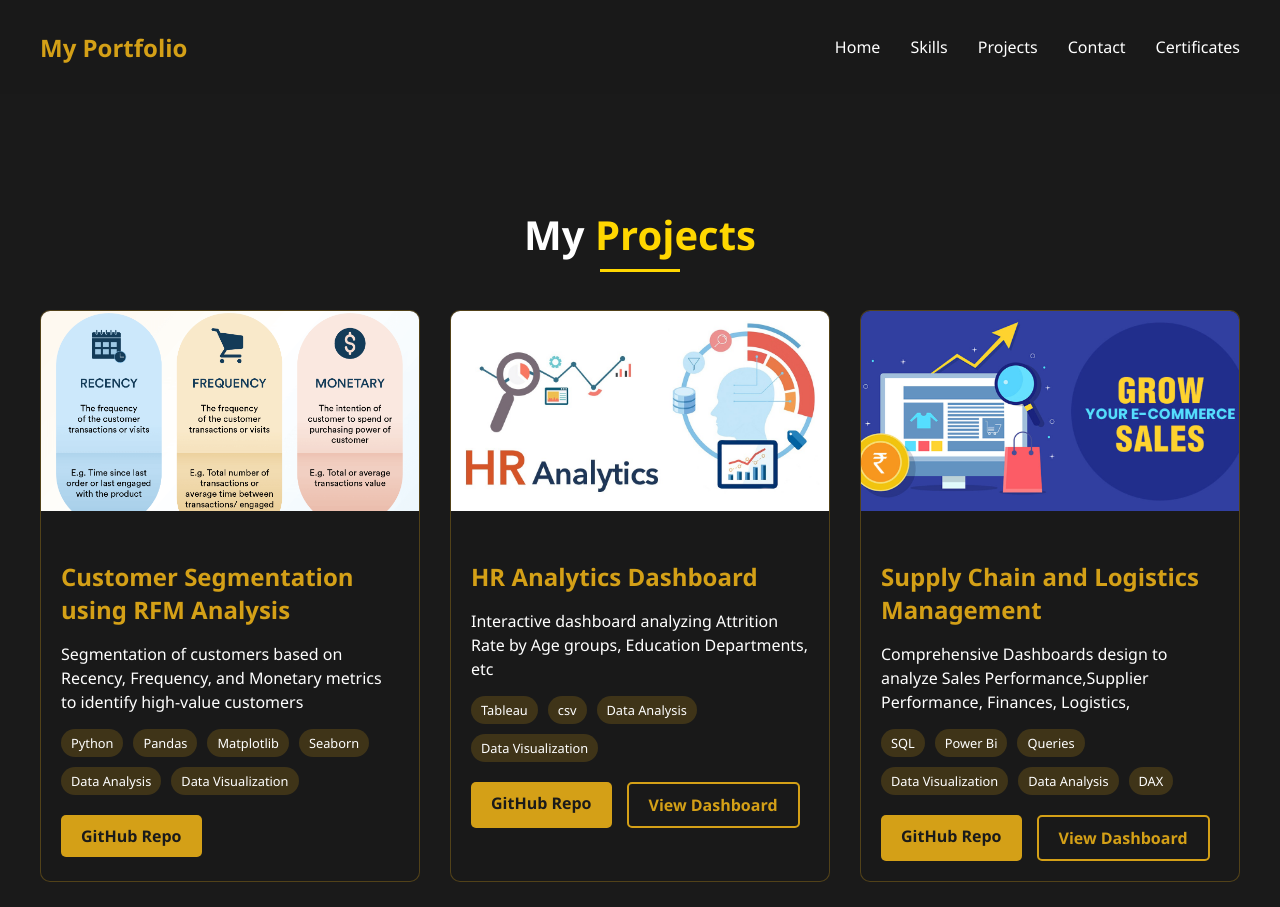
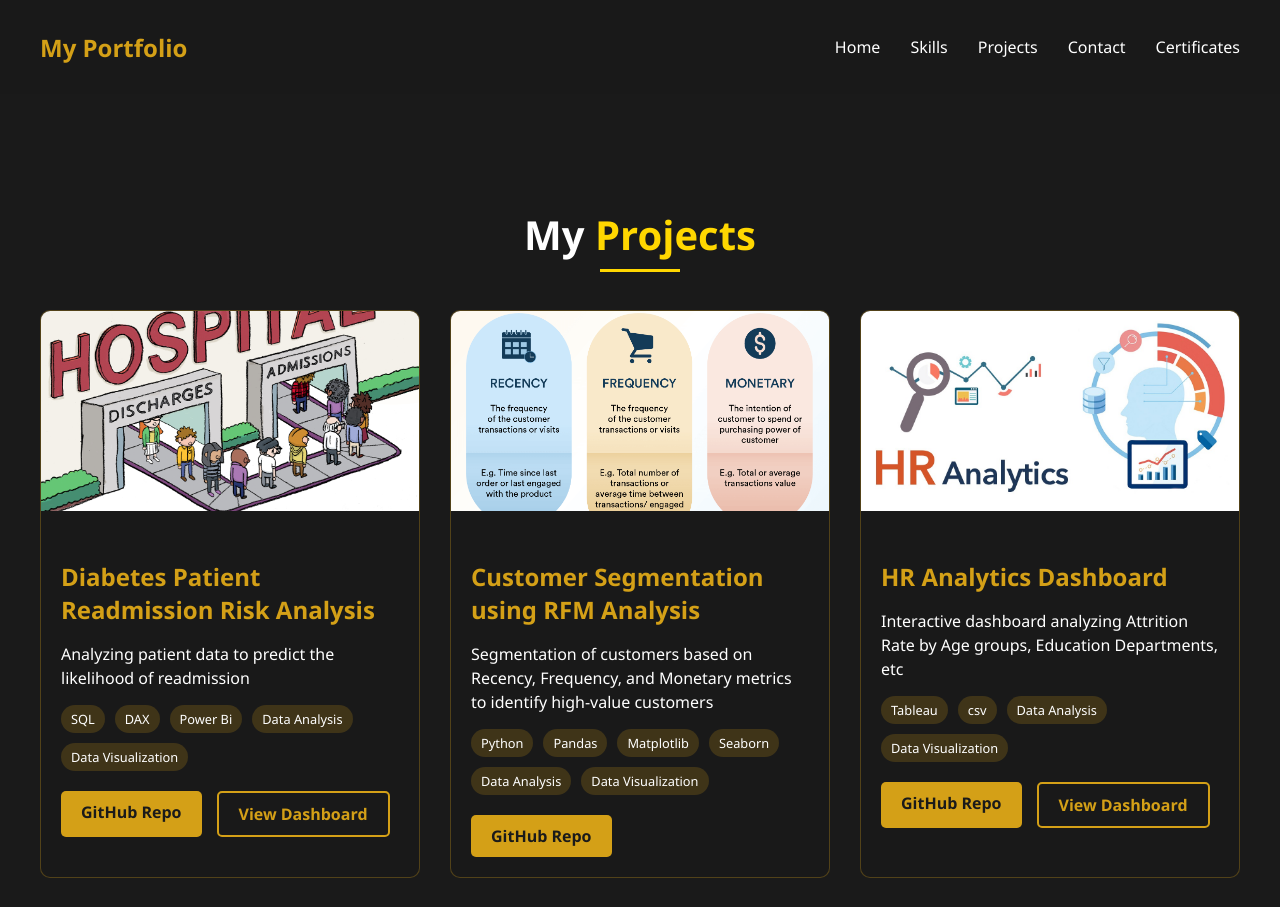
Before and after one commit to AmnaNaveed189/Portfolio-Website, a React (Vite) app: page /projects in a window 1280 px wide. Shown: the top 907 px of the page. Built offline with nearby package versions, Linux system fonts and the light colour scheme.

Commit message:
Updated Code

```diff
--- a/src/pages/Projects.jsx
+++ b/src/pages/Projects.jsx
@@ -10,11 +10,21 @@ import hr_dashboard from '../assets/Projects/HR Analytics Dashboard Image.png'
 import heartattack_dashboard from '../assets/Projects/HeartAttack.png'
 import scal from '../assets/Projects/SCAL.png'
 import RFM from '../assets/Projects/RFM-Metrics.webp'
+import diabetes_patient from '../assets/Projects/Diabetes_Patient_Readmission.png'
+import Diabetes_Patient from '../assets/Projects/Diabetes_Patient.jpg'
 import '../App.css';
 
 const Projects = () => {
   // All projects in a single array
   const projects = [
+    {
+      title: "Diabetes Patient Readmission Risk Analysis",
+      description: "Analyzing patient data to predict the likelihood of readmission",
+      technologies: ["SQL", "DAX", "Power Bi", "Data Analysis", "Data Visualization"],
+      githubUrl: "https://github.com/AmnaNaveed189/Data-Analytics-Projects.git",
+      liveUrl: diabetes_patient,
+      image: Diabetes_Patient
+    },
     {
       title: "Customer Segmentation using RFM Analysis",
       description: "Segmentation of customers based on Recency, Frequency, and Monetary metrics to identify high-value customers",
```
Also changed, not shown: src/assets/Projects/Diabetes_Patient.jpg (added), src/assets/Projects/Diabetes_Patient_Readmission.png (added).
